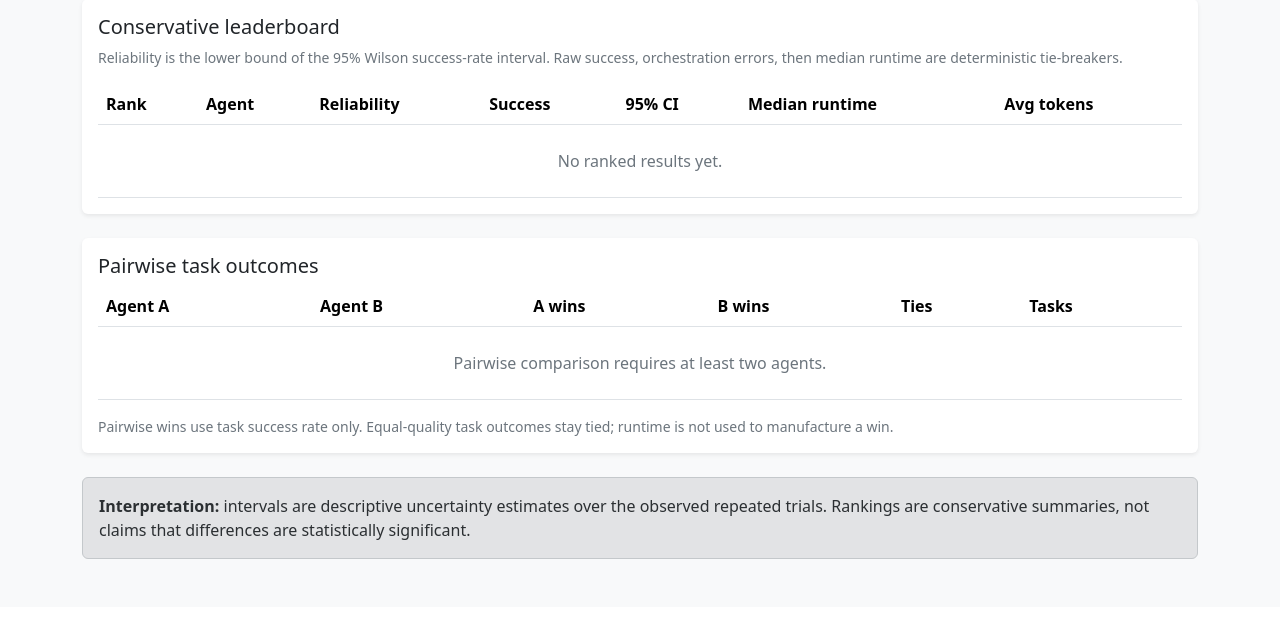
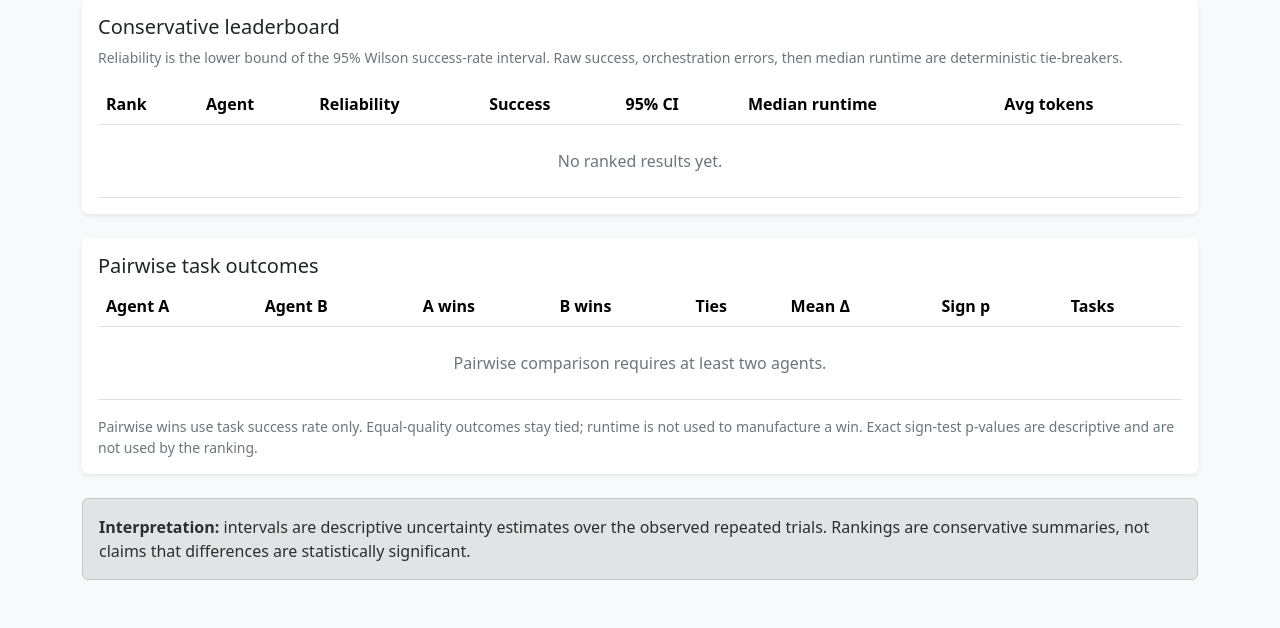
Before and after one commit to takahashijake/AgentBench, a FastAPI app: template src/agentbench/templates/experiment_detail.html in a window 1280 px wide. Shown: the part 297-925 px from the top of the page. Before the commit the page ends 856 px from the top, so only its background shows below. Run offline with FastAPI, Linux system fonts and the light colour scheme; the template is opened without the code that fills it, so the values that code supplies are empty.

Commit message:
Show paired statistics in experiment UI

```diff
--- a/src/agentbench/templates/experiment_detail.html
+++ b/src/agentbench/templates/experiment_detail.html
@@ -52,14 +52,14 @@
   <div class="card border-0 shadow-sm mb-4"><div class="card-body">
     <h2 class="h5">Pairwise task outcomes</h2>
     <div class="table-responsive"><table class="table align-middle mb-0">
-      <thead><tr><th>Agent A</th><th>Agent B</th><th>A wins</th><th>B wins</th><th>Ties</th><th>Tasks</th></tr></thead>
+      <thead><tr><th>Agent A</th><th>Agent B</th><th>A wins</th><th>B wins</th><th>Ties</th><th>Mean Δ</th><th>Sign p</th><th>Tasks</th></tr></thead>
       <tbody>
       {% for row in pairwise %}
-        <tr><td>{{ row.left_agent_name }}</td><td>{{ row.right_agent_name }}</td><td>{{ row.left_task_wins }}</td><td>{{ row.right_task_wins }}</td><td>{{ row.ties }}</td><td>{{ row.tasks_compared }}</td></tr>
-      {% else %}<tr><td colspan="6" class="text-secondary text-center py-4">Pairwise comparison requires at least two agents.</td></tr>{% endfor %}
+        <tr><td>{{ row.left_agent_name }}</td><td>{{ row.right_agent_name }}</td><td>{{ row.left_task_wins }}</td><td>{{ row.right_task_wins }}</td><td>{{ row.ties }}</td><td>{{ '%.1f'|format((row.mean_success_rate_difference or 0) * 100) }}%</td><td>{% if row.exact_sign_test %}{{ '%.4f'|format(row.exact_sign_test.p_value) }}{% else %}—{% endif %}</td><td>{{ row.tasks_compared }}</td></tr>
+      {% else %}<tr><td colspan="8" class="text-secondary text-center py-4">Pairwise comparison requires at least two agents.</td></tr>{% endfor %}
       </tbody>
     </table></div>
-    <p class="text-secondary small mt-3 mb-0">Pairwise wins use task success rate only. Equal-quality task outcomes stay tied; runtime is not used to manufacture a win.</p>
+    <p class="text-secondary small mt-3 mb-0">Pairwise wins use task success rate only. Equal-quality outcomes stay tied; runtime is not used to manufacture a win. Exact sign-test p-values are descriptive and are not used by the ranking.</p>
   </div></div>
 
   <div class="alert alert-secondary mb-0">
```
